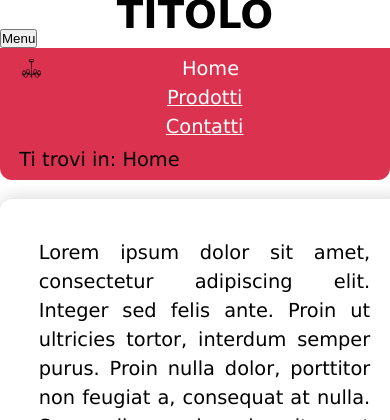
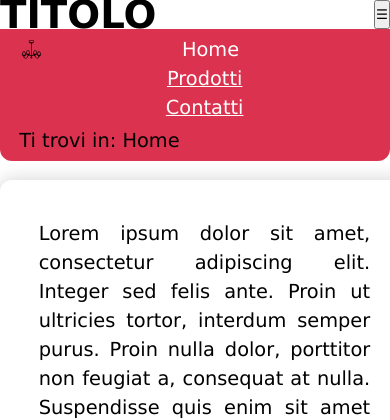
Before and after one commit to AMichelazzo/ProgettoTecWeb, a PHP site: page /prototipo.php in a window 390 px wide. Shown: the top 420 px of the page. Run offline with PHP 8.4, Linux system fonts and the light colour scheme.

Commit message:
hamburger e aria-label

```diff
--- a/CSS/mini.css
+++ b/CSS/mini.css
@@ -1,3 +1,8 @@
+h1 {
+    text-align: center;
+    display: inline-flex;
+    flex: 77%;
+}
 .menubaron li {
     display: block;
     text-align: center;
@@ -10,10 +15,11 @@
 }
 
 .menubaroff{ /*noview*/
-    position: absolute;
+   /* position: absolute;
     height: 1px;
     width: 1px;
-    overflow: hidden;
+    overflow: hidden;*/
+display: none;
     clip: rect(1px, 1px, 1px, 1px);
 }
 
@@ -36,5 +42,9 @@
 }
 
 #hambutton {
-    display: block;
+    display: inline-flex;
 }
+
+#nomemenu {
+display: flex;
+}
--- a/HTML/prototipo.html
+++ b/HTML/prototipo.html
@@ -21,13 +21,11 @@
         <!-- <nav id="menubar"><ul><li><a href="login.html">Login</a></li><li><a href="registrazione.html">Registrazione</a></li></ul></nav> -->
 
         <div id="nomemenu">
-            <div id="hambmenu">
-                <h1>Nome negozio</h1> <!-- logo? --> <!-- DA SOSTITUIRE -->
-                <button id="hambutton" type="button" class="hambuttonoff" onclick="notHamb()"><span lang="en">Menu</span></button> <!-- DA SISTEMARE, verificare che button porti i vantaggi voluti, altrimenti optare per input; varia in base all'utente -->
-            </div>
+            <h1>Nome negozio</h1> <!-- logo? --> <!-- DA SOSTITUIRE -->
+            <input type="button" id="hambutton" class="hambuttonoff" onclick="notHamb()" aria-label="Menù amministratore" value="&#9776;">
         </div>
 
-        <nav id="menubar" aria-label="Opzioni utente" class="menubaroff"> <!-- DA VERIFICARE -->
+        <nav id="menubar" aria-label="Opzioni amministratore" class="menubaroff"> <!-- DA VERIFICARE -->
             <ul>
                 <li><a href="HTML/profilo.html">Profilo</a></li>
                 <li><a href="HTML/utenti.html">Utenti</a></li>
@@ -36,16 +34,16 @@
                 <li><a href="HTML/prototipo.html">Esci</a></li>
             </ul>
         </nav>
-        <!-- <h1></h1> -->
 
-        <nav id="menu" aria-label="Menu"> <!-- DA VERIFICARE, inoltre tenere conto della lingua -->
+        <nav id="menu" aria-label="Menù"> <!-- DA VERIFICARE, inoltre tenere conto della lingua -->
             <ul>
                 <li id="currentLink" lang="en">Home</li>
                 <li><a href="PHP/categorie.php">Prodotti</a></li>
                 <li><a href="HTML/contatti.html">Contatti</a></li>
             </ul>
         </nav>
-        <nav id="breadcrumb" aria-labelledby="breadcrumb"> <!-- DA VERIFICARE -->
+
+        <nav id="breadcrumb" aria-label="Percorso pagina"> <!-- DA VERIFICARE -->
             <p>Ti trovi in: <span lang="en">Home</span></p>
         </nav>
 
```
